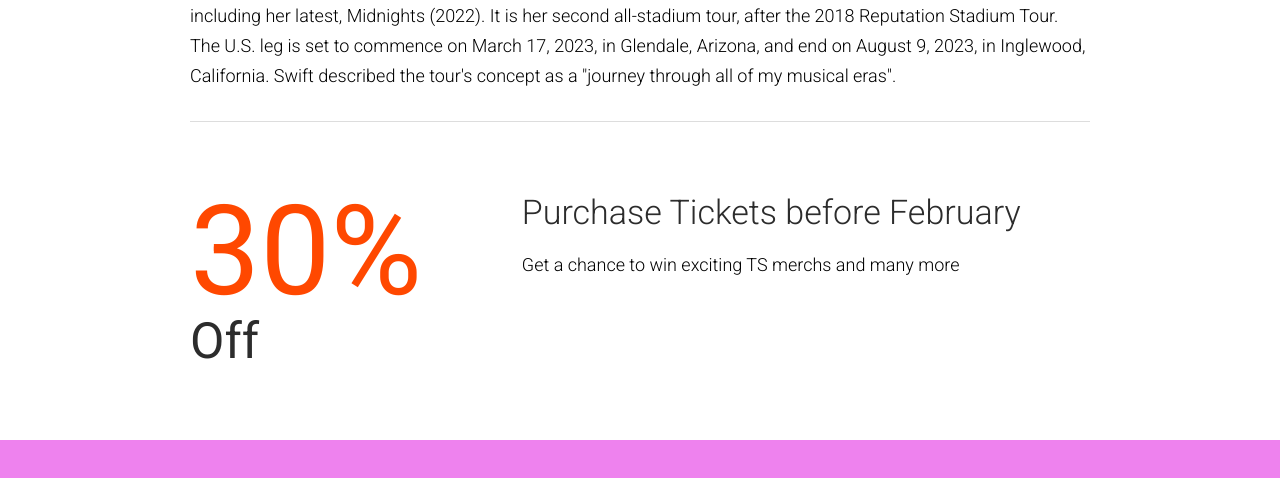
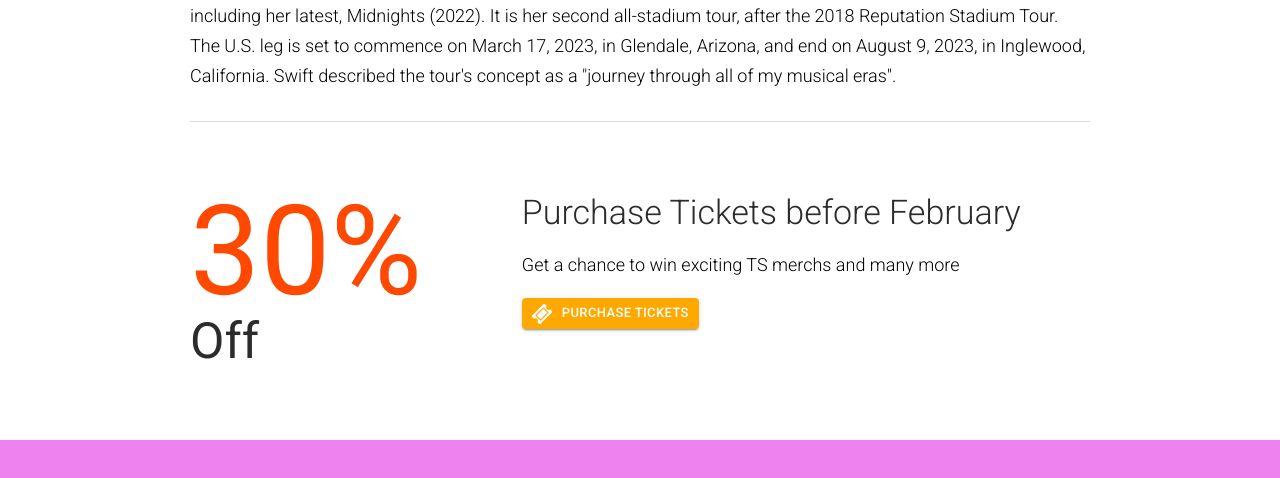
Before and after one commit to mohith-j/MyFirstReactApp, a React (Create React App) app: page / in a window 1280 px wide. Shown: the part 1739-2217 px from the top of the page. Built offline with nearby package versions, Linux system fonts and the light colour scheme.

Commit message:
added reusable button

```diff
--- a/src/components/highlights/discount.js
+++ b/src/components/highlights/discount.js
@@ -1,35 +1,36 @@
-import React,{ useState, useEffect } from 'react';
-import { Fade, Slide } from 'react-awesome-reveal';
+import React, { useState, useEffect } from "react";
+import { Fade, Slide } from "react-awesome-reveal";
 
-const Discount =()=>{
+import MyButton from "../utils/myButton";
 
-    const end=30;
-    const [start, setStart]=useState(0);
+const Discount = () => {
+  const end = 30;
+  const [start, setStart] = useState(0);
 
-    const porcentage=()=>{
-        if(start<end){
-            setStart(prevCount=>prevCount+1)
+  const porcentage = () => {
+    if (start < end) {
+      setStart((prevCount) => prevCount + 1);
     }
+  };
+
+  useEffect(() => {
+    if (start > 0 && start < end) {
+      setTimeout(() => {
+        setStart((prevCount) => prevCount + 1);
+      }, 30);
     }
+  }, [start]);
 
-    useEffect(()=>{
-        if(start>0 && start<end){
-            setTimeout(()=>{
-                setStart(prevCount=>prevCount+1)
-            },30)
-        }
-    },[start])
-
-    return(
+  return (
     <div className="center_wrapper">
       <div className="discount_wrapper">
-                <Fade onVisibilityChange={(inView)=>{
-                    if(inView){
-                        porcentage()
+        <Fade
+          onVisibilityChange={(inView) => {
+            if (inView) {
+              porcentage();
             }
-                }
-
-                }>
+          }}
+        >
           <div className="discount_porcentage">
             <span>{start}%</span>
             <span>Off</span>
@@ -38,14 +39,21 @@
         <Slide right>
           <div className="discount_description">
             <h3>Purchase Tickets before February</h3>
-                        <p>
-                            Get a chance to win exciting TS merchs and many more
-                        </p>
+            <p>Get a chance to win exciting TS merchs and many more</p>
+            <MyButton
+              text="Purchase tickets"
+              link="https://www.taylorswift.com/events/"
+              size="small"
+              style={{
+                background: "#ffa800",
+                color: "#ffffff",
+              }}
+              iconTicket={true}
+            />
           </div>
         </Slide>
       </div>
     </div>
-    )
-
+  );
 };
 export default Discount;
--- /dev/null
+++ b/src/components/utils/myButton.js
@@ -0,0 +1,26 @@
+import React from "react";
+import { Button } from "@material-ui/core";
+
+import TicketIcon from "../../resources/images/icons/ticket.png";
+
+const MyButton = (props) => {
+  return (
+    <Button
+      href={props.link}
+      variant="contained"
+      size={props.size ? props.size : "large"}
+      style={{
+        background: "#8e8e8e",
+        color: "#ffffff",
+        ...props.style,
+      }}
+    >
+      {props.iconTicket ? (
+        <img src={TicketIcon} className="iconImage" alt="icon_button" />
+      ) : null}
+
+      {props.text}
+    </Button>
+  );
+};
+export default MyButton;
```
Lines whose indentation alone changed are shown as unchanged.
